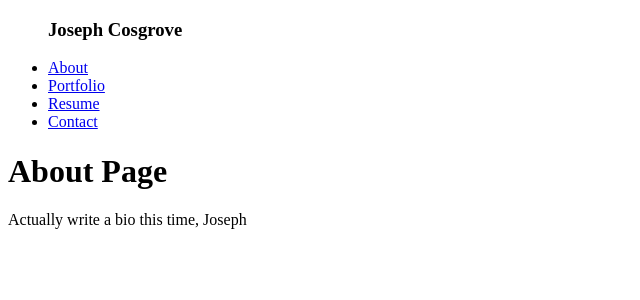
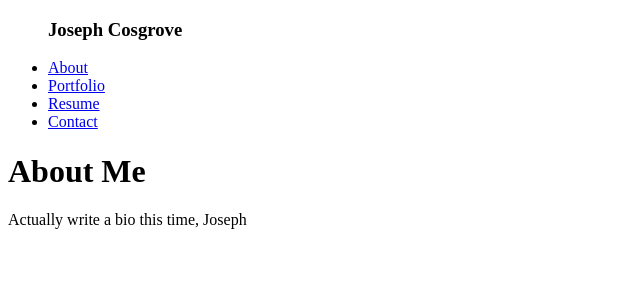
Before and after one commit to jyc5331/react-portfolio, a React (Create React App) app: page / in a window 1280 px wide. Shown: the top 300 px of the page, without its empty margins (0-640 px from the left). Built offline with nearby package versions, Linux system fonts and the light colour scheme.

Commit message:
page name display edits

```diff
--- a/src/components/pages/About.js
+++ b/src/components/pages/About.js
@@ -2,7 +2,7 @@ import React from "react";
 
 const About = () => (
   <div>
-    <h1>About Page</h1>
+    <h1>About Me</h1>
     <p>Actually write a bio this time, Joseph</p>
   </div>
 );
--- a/src/components/pages/Contact.js
+++ b/src/components/pages/Contact.js
@@ -2,7 +2,7 @@ import React from "react";
 
 const Contact = () => (
   <div>
-    <h1>Contact Page</h1>
+    <h1>Contact Me</h1>
     <p>Replace my content with a contact form please</p>
   </div>
 );
--- a/src/components/pages/Portfolio.js
+++ b/src/components/pages/Portfolio.js
@@ -2,7 +2,7 @@ import React from "react";
 
 const Portfolio = () => (
   <div>
-    <h1>Portfolio Page</h1>
+    <h1>Portfolio</h1>
     <p>Insert photos here!</p>
   </div>
 );
--- a/src/components/pages/Resume.js
+++ b/src/components/pages/Resume.js
@@ -2,7 +2,7 @@ import React from "react";
 
 const Resume = () => (
   <div>
-    <h1>Resume Page</h1>
+    <h1>Resume</h1>
     <p>Yes this will actually be a Resume page</p>
   </div>
 );
```
